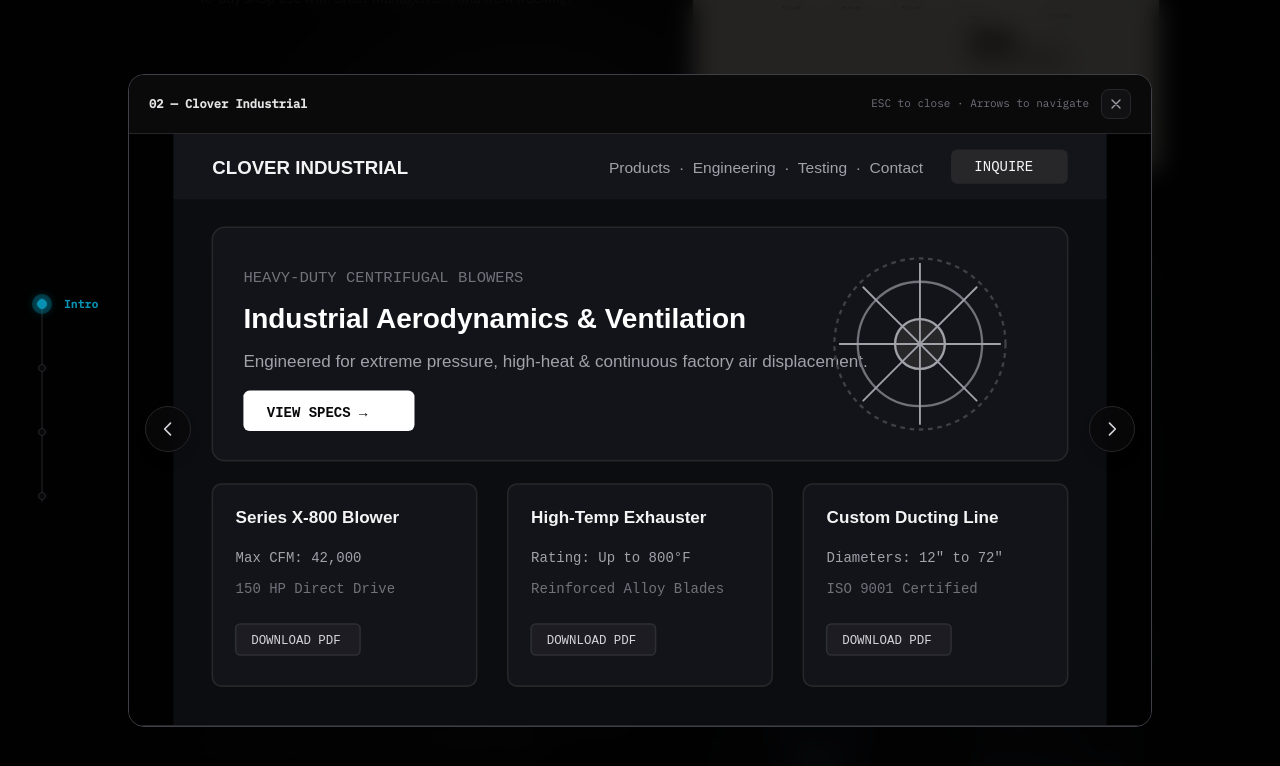
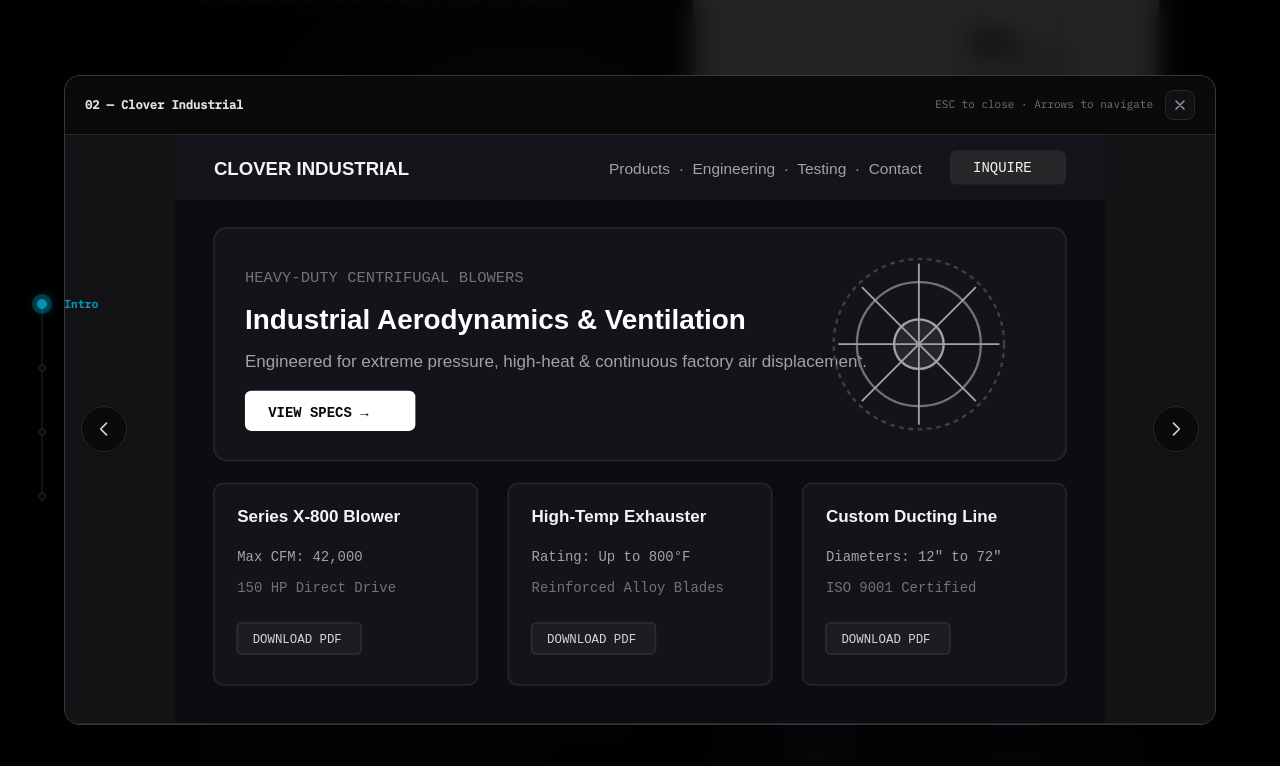
Before and after one commit to Yiizer/ReinPortfolio, a Next.js app in the folder app/: page / in a window 1280 px wide. Both pictures are taken after a click on the button 926 px from the left and 1355 px from the top of the page. Shown: the part 955-1721 px from the top of the page. Built offline with nearby package versions, Linux system fonts and the light colour scheme.

Commit message:
feat: tighten modal aspect ratio and expand container to eliminate side pillarboxing

```diff
--- a/app/src/components/WorkList.tsx
+++ b/app/src/components/WorkList.tsx
@@ -490,7 +490,7 @@
           onClick={() => setActiveModalProject(null)}
         >
           <div
-            className="relative w-full max-w-5xl max-h-[92vh] flex flex-col rounded-2xl border border-zinc-700 bg-surface/95 shadow-2xl overflow-hidden text-zinc-100"
+            className="relative w-full max-w-6xl max-h-[94vh] flex flex-col rounded-2xl border border-zinc-700/80 bg-surface/95 shadow-2xl overflow-hidden text-zinc-100"
             onClick={(e) => e.stopPropagation()}
           >
             {/* Modal Header Bar */}
@@ -540,9 +540,9 @@
               </div>
             </div>
 
-            {/* Modal Image Display Stage (Expanded Height) */}
+            {/* Modal Image Display Stage (Tightly Hugged & Expanded Full-Bleed) */}
             <div
-              className={`relative w-full aspect-[16/10] max-h-[74vh] bg-black/95 flex items-center justify-center overflow-hidden border-b border-border-line ${
+              className={`relative w-full aspect-[16/9] sm:aspect-[1.95/1] max-h-[78vh] bg-surface flex items-center justify-center overflow-hidden border-b border-border-line ${
                 isZoomed ? "cursor-zoom-out overflow-auto" : "cursor-zoom-in"
               }`}
               onClick={() => {
@@ -558,8 +558,8 @@
                   <Image
                     src={activeModalProject.screenshots[activeScreenshotIdx].src}
                     alt={activeModalProject.screenshots[activeScreenshotIdx].title}
-                    width={1200}
-                    height={750}
+                    width={1920}
+                    height={960}
                     className="w-full h-full object-contain"
                     style={{ imageRendering: "-webkit-optimize-contrast" }}
                     unoptimized
```
